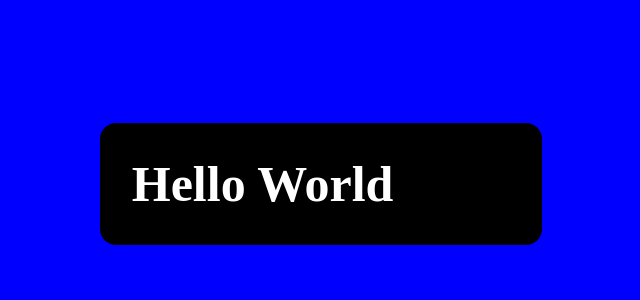
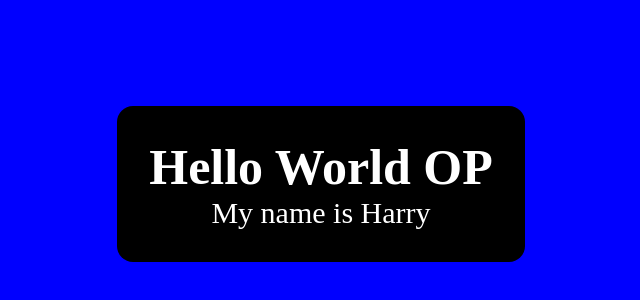
Before and after one commit to harry21-IN/Hello-world, a plain HTML site: page index.html in a window 1280 px wide. Shown: the part 216-516 px from the top of the page, without its empty margins (319-959 px from the left). Drawn offline with Linux system fonts and the light colour scheme.

Commit message:
updated index.html and style.css

```diff
--- a/index.html
+++ b/index.html
@@ -9,7 +9,7 @@
 <body>
     <div class="parent">
         <div class="child">
-            <h1>Hello World</h1>
+            <h1>Hello World OP</h1>
             <p>My name is Harry</p>
         </div>
     </div>
--- a/style.css
+++ b/style.css
@@ -12,7 +12,9 @@
 }
 .child {
 	background-color: black;
+	color: white;
 	display: flex;
+	flex-direction: column;
 	align-items: center;
 	justify-content: center;
 	padding: 2rem;
@@ -21,7 +23,9 @@
 }
 h1 {
 	align-items: center;
-	color: white;
 	font-weight: 600;
 	font-size: 50px;
 }
+p {
+	font-size: 30px;
+}
```
